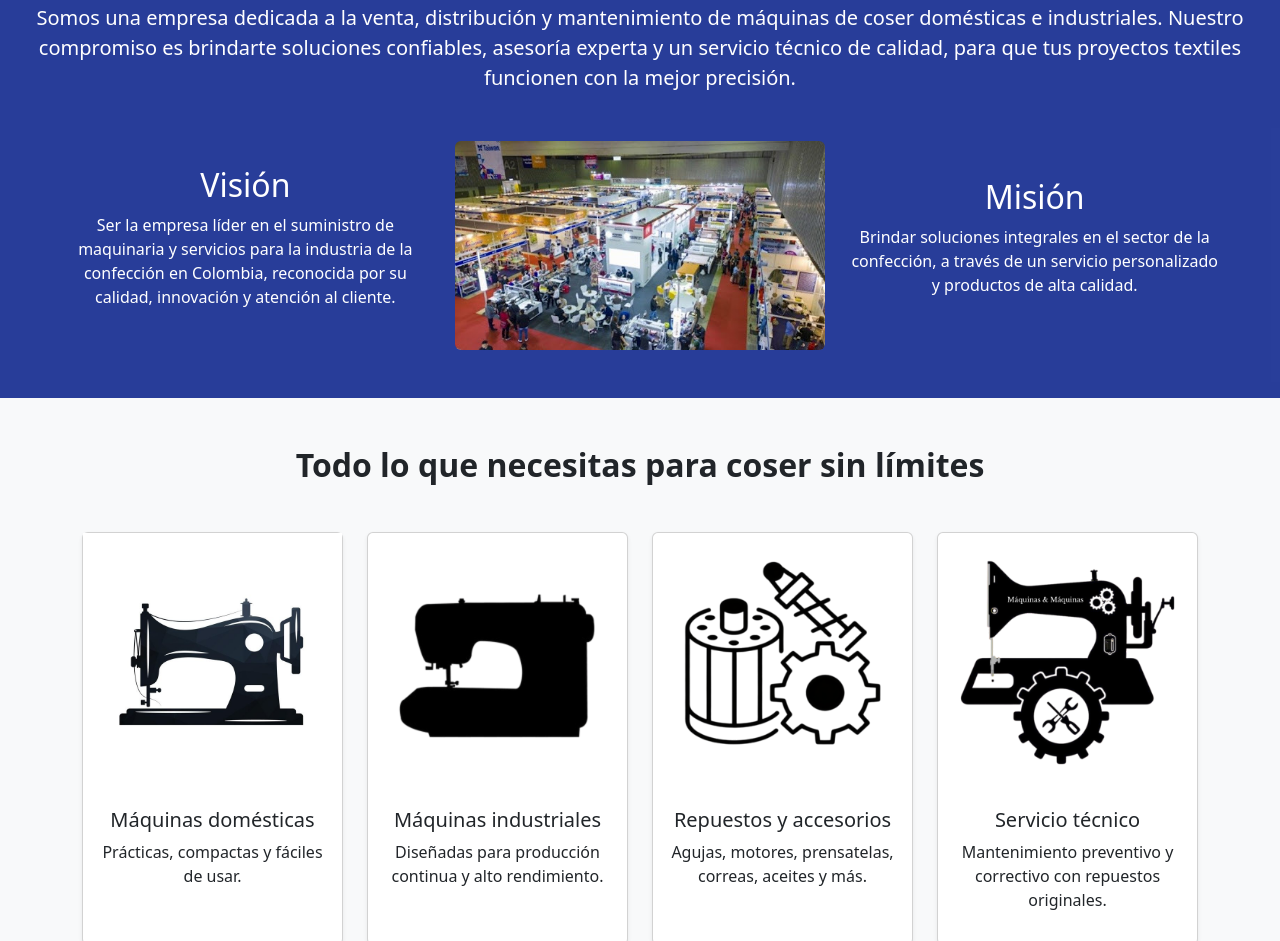
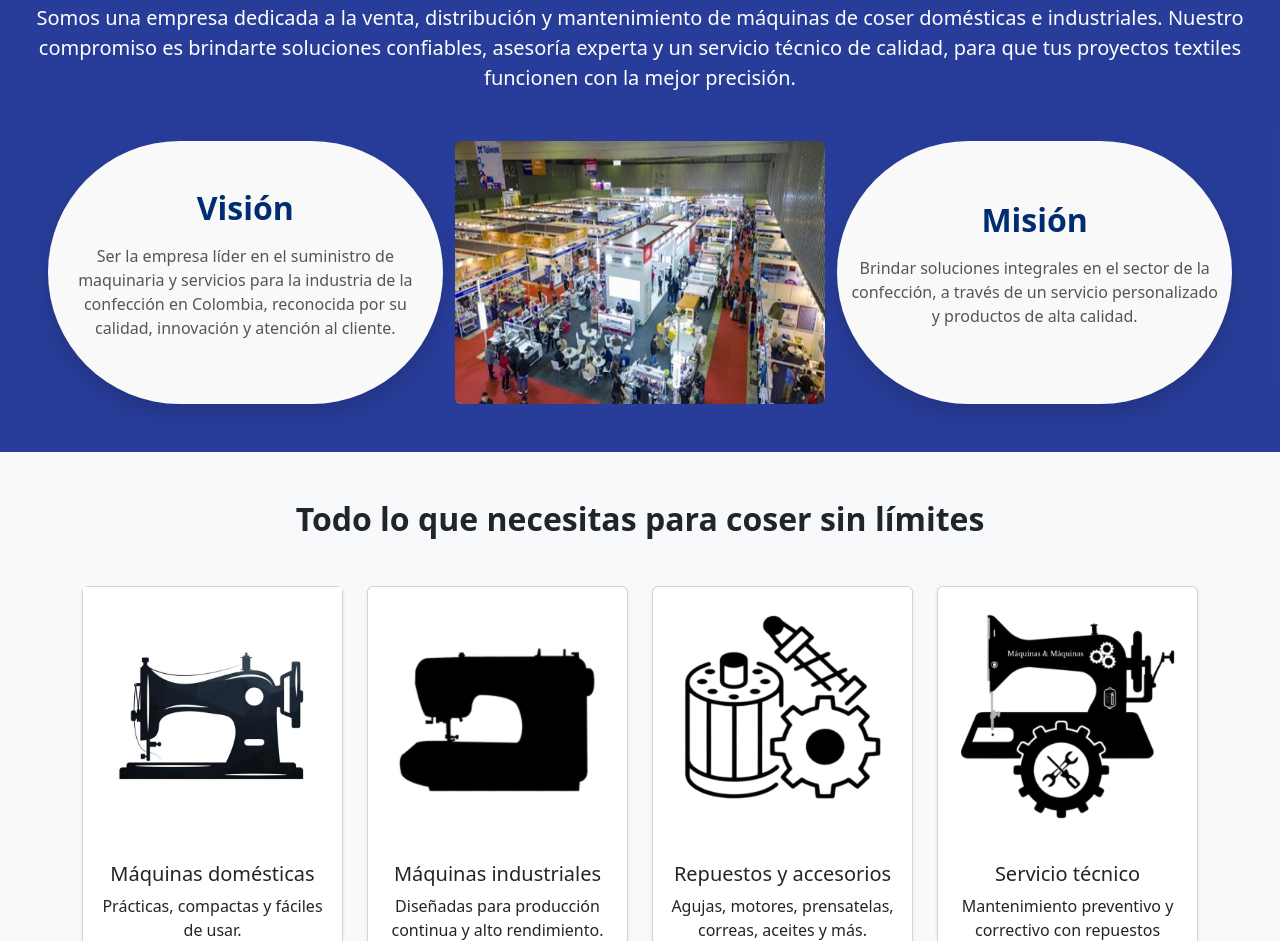
Before and after one commit to luisfer194/MaquinasYMaquinas, a plain HTML site: page index.html in a window 1280 px wide. Shown: the part 1143-2084 px from the top of the page. Drawn offline with nearby package versions, Linux system fonts and the light colour scheme.

Commit message:
Fix class name casing for item-VM to item-vm

```diff
--- a/index.html
+++ b/index.html
@@ -146,7 +146,7 @@
           un servicio técnico de calidad, para que tus proyectos textiles funcionen con la mejor precisión.</p>
       </div>
       <div class="row justify-content-center mx-5">
-        <div class="col-4 d-flex flex-column justify-content-center align-items-center text-center item-VM ">
+        <div class="col-4 d-flex flex-column justify-content-center align-items-center text-center item-vm ">
           <h2 class="text-center">Visión</h2>
           <p>Ser la empresa líder en el suministro de maquinaria y servicios para la industria de la confección en
             Colombia, reconocida por su calidad, innovación y atención al cliente.</p>
@@ -154,7 +154,7 @@
         <div class="col-4 justify-content-center d-flex">
           <img src="images/unnamed.jpg" class="img-fluid rounded" alt="Nosotros">
         </div>
-        <div class="col-4 d-flex flex-column justify-content-center align-items-center text-center item-VM">
+        <div class="col-4 d-flex flex-column justify-content-center align-items-center text-center item-vm">
           <h2>Misión</h2>
           <p>Brindar soluciones integrales en el sector de la confección, a través de un servicio personalizado y
             productos de alta calidad.</p>
```
